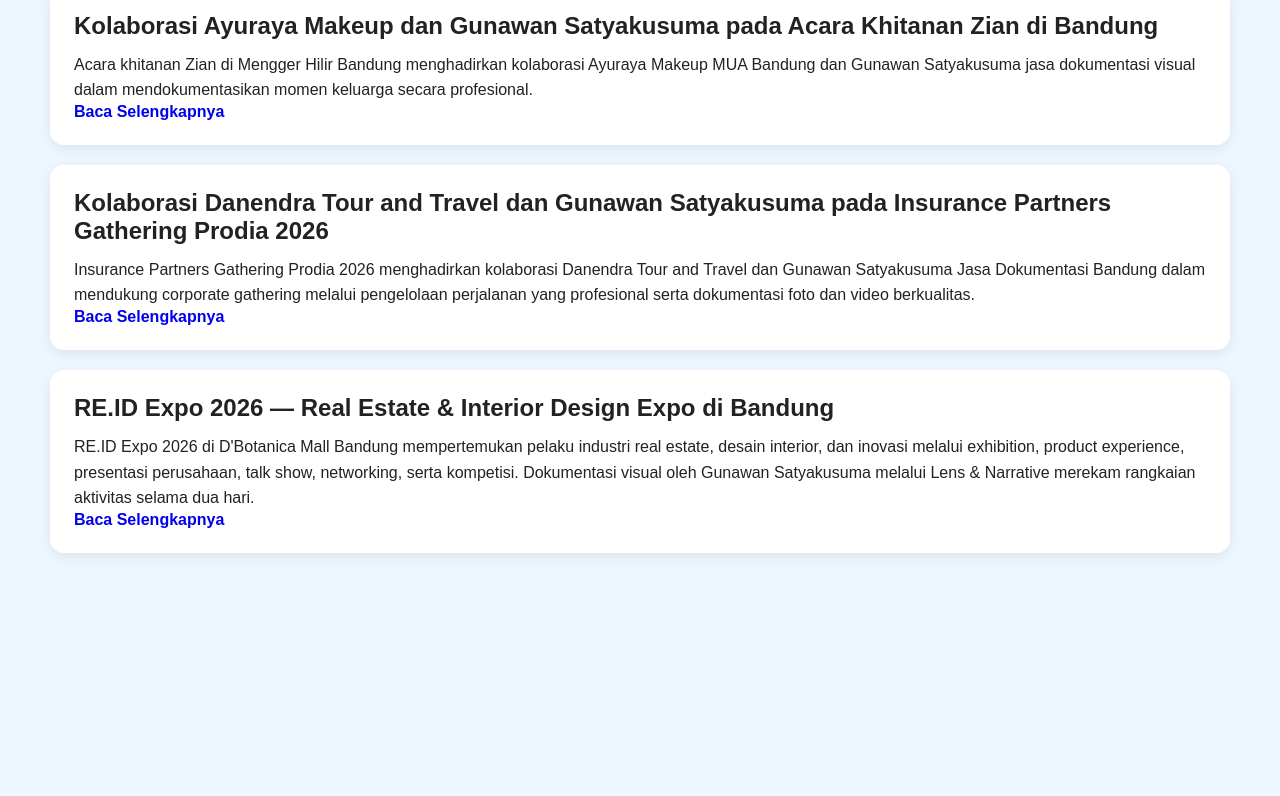
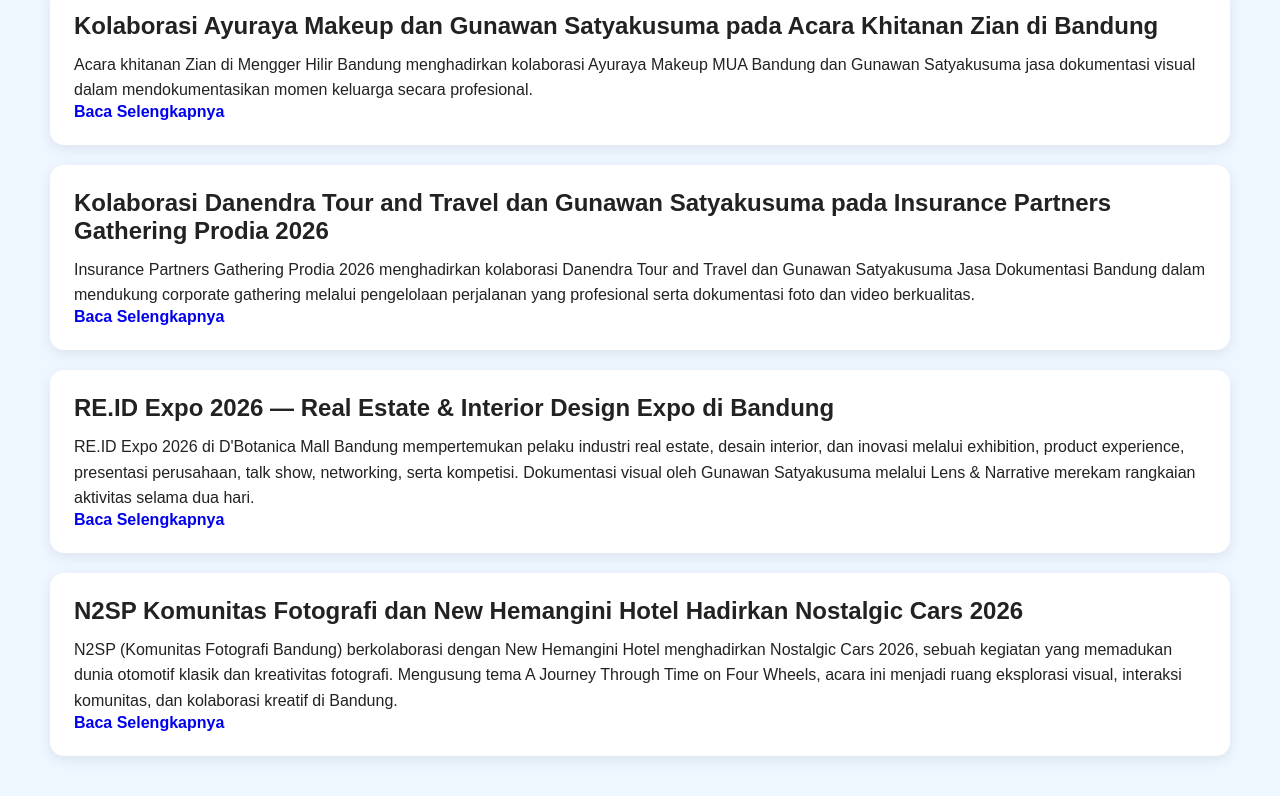
Before and after one commit to Bandung-Biz-Daily/Bandung-Biz-Daily.github.io, a plain HTML site: page event/index.html in a window 1280 px wide. Shown: the part 1102-1898 px from the top of the page. Before the commit the page ends 1695 px from the top, so only its background shows below. Drawn offline with Linux system fonts and the light colour scheme.

Commit message:
Update index.html

```diff
--- a/event/index.html
+++ b/event/index.html
@@ -76,6 +76,14 @@
   <a href="reid-expo-real-estate-interior-design-bandung-2026.html" class="read-more">Baca Selengkapnya</a>
 </div>
 
+
+<div class="card">
+  <h3>N2SP Komunitas Fotografi dan New Hemangini Hotel Hadirkan Nostalgic Cars 2026</h3>
+  <p>N2SP (Komunitas Fotografi Bandung) berkolaborasi dengan New Hemangini Hotel menghadirkan Nostalgic Cars 2026, sebuah kegiatan yang memadukan dunia otomotif klasik dan kreativitas fotografi. Mengusung tema A Journey Through Time on Four Wheels, acara ini menjadi ruang eksplorasi visual, interaksi komunitas, dan kolaborasi kreatif di Bandung.</p>
+  <a href="nostalgic-cars-n2sp-new-hemangini-hotel.html" class="read-more">Baca Selengkapnya</a>
+</div>
+
+
 </section>
 
 </body>
```
